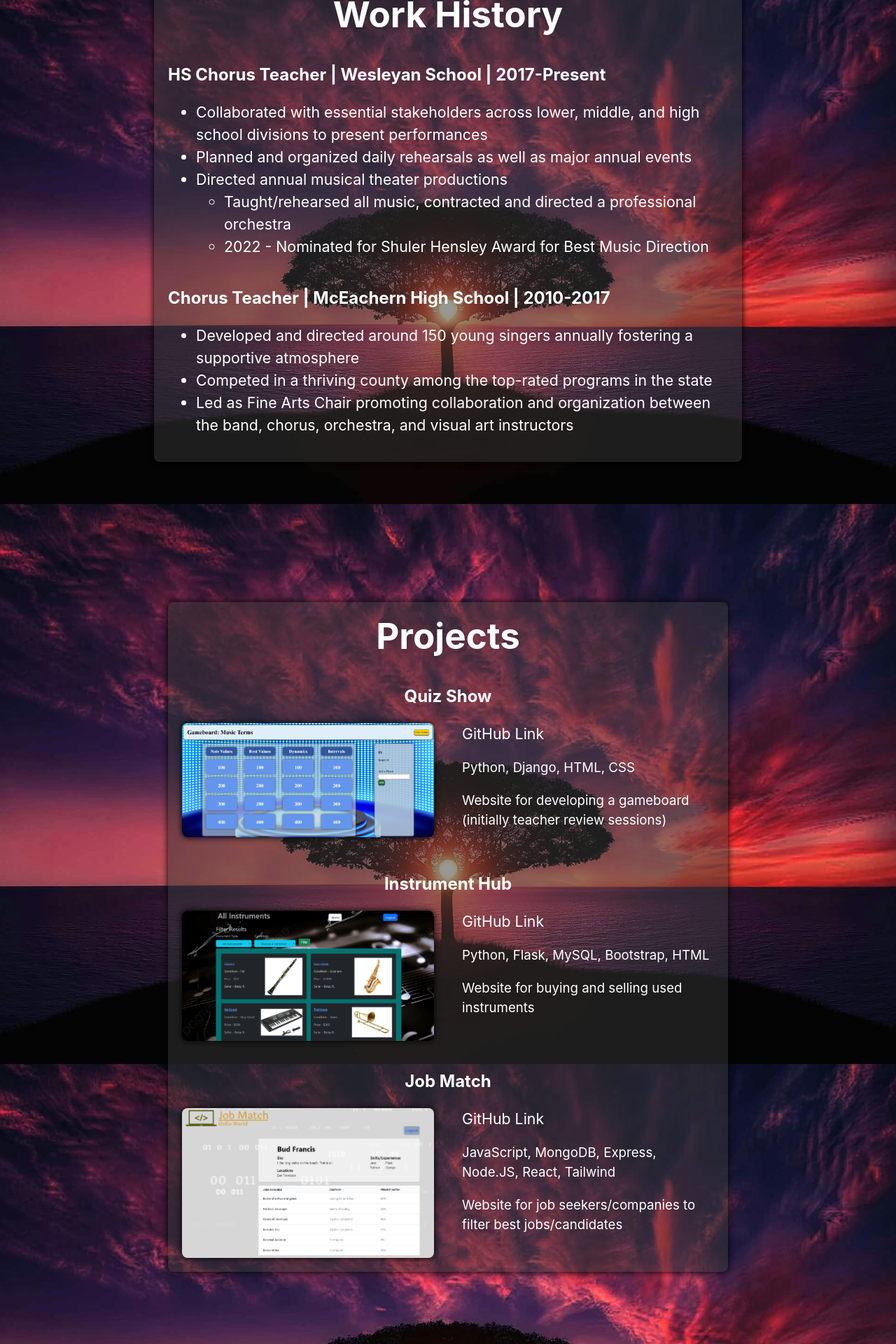
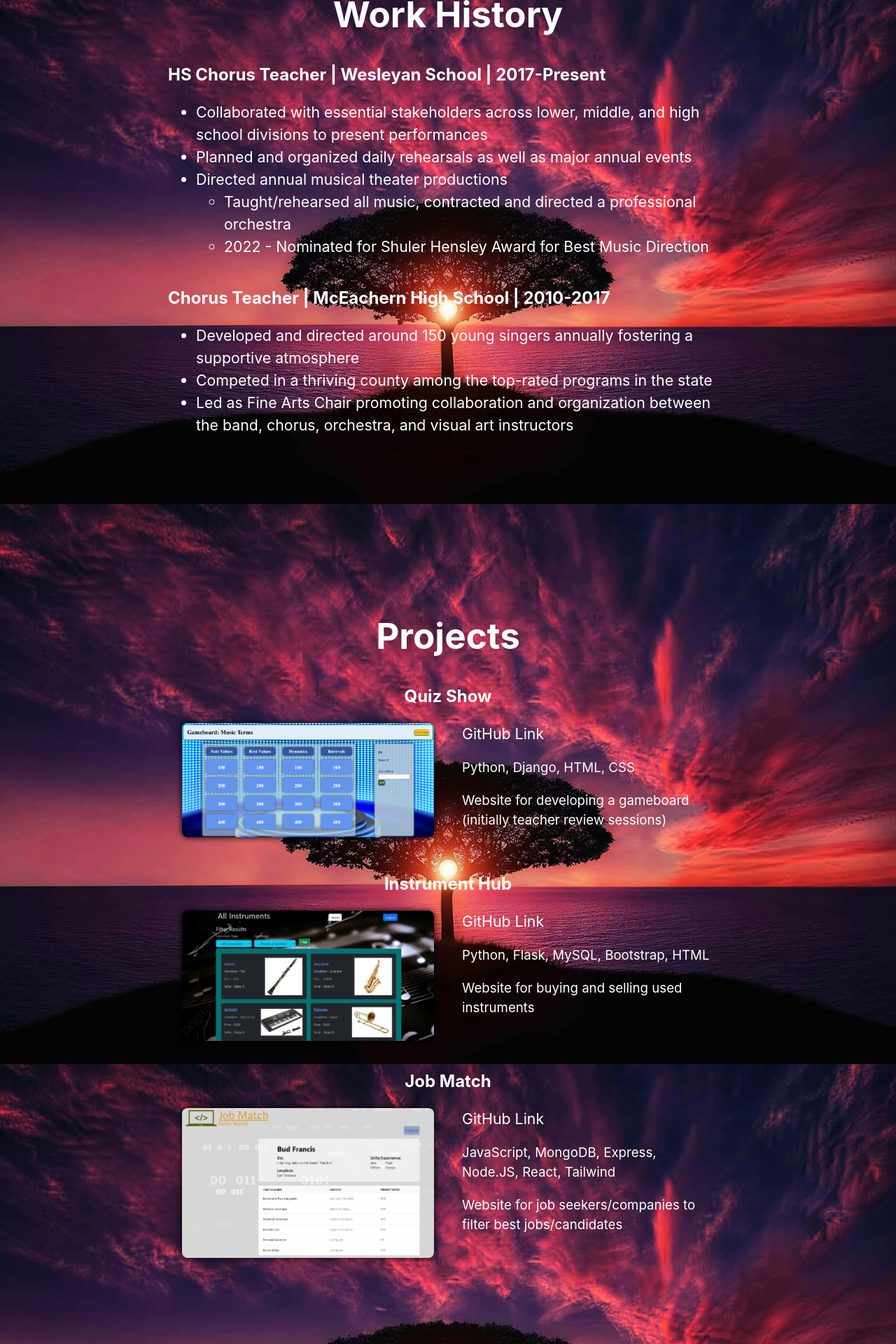
Before and after one commit to Wbradmeyer/vitePortfolio, a Vue app: page / in a window 1280 px wide. Shown: the part 880-2800 px from the top of the page at 70% size. Built offline with nearby package versions, Linux system fonts and the light colour scheme.

Commit message:
remove cards

```diff
--- a/src/components/Contact.vue
+++ b/src/components/Contact.vue
@@ -48,10 +48,10 @@
         margin: 0px;
         width: 300px;
         text-align: left;
-        background-color: rgb(55, 55, 55, 0.5);
-        border-radius: 8px;
+        /* background-color: rgb(55, 55, 55, 0.5); */
+        /* border-radius: 8px; */
         padding: 30px;
-        box-shadow: 0px 0px 10px black;
+        /* box-shadow: 0px 0px 10px black; */
     }
 
     img {
--- a/src/components/Projects.vue
+++ b/src/components/Projects.vue
@@ -48,11 +48,11 @@
 
     .projects {
         margin: 0px;
-        background-color: rgb(55, 55, 55, 0.5);
+        /* background-color: rgb(55, 55, 55, 0.5); */
         padding: 20px;
-        border-radius: 8px;
+        /* border-radius: 8px; */
         max-width: 800px;
-        box-shadow: 0px 0px 10px black;
+        /* box-shadow: 0px 0px 10px black; */
     }
 
     h2 {
--- a/src/components/WorkExperience.vue
+++ b/src/components/WorkExperience.vue
@@ -34,12 +34,12 @@
     .work {
         margin: 0px 0px 40px;
         text-align: left;
-        background-color: rgb(55, 55, 55, 0.5);
+        /* background-color: rgb(55, 55, 55, 0.5); */
         color: white;
         padding: 20px;
-        border-radius: 8px;
+        /* border-radius: 8px; */
         max-width: 800px;
-        box-shadow: 0px 0px 10px black;
+        /* box-shadow: 0px 0px 10px black; */
     }
 
     li {
```
